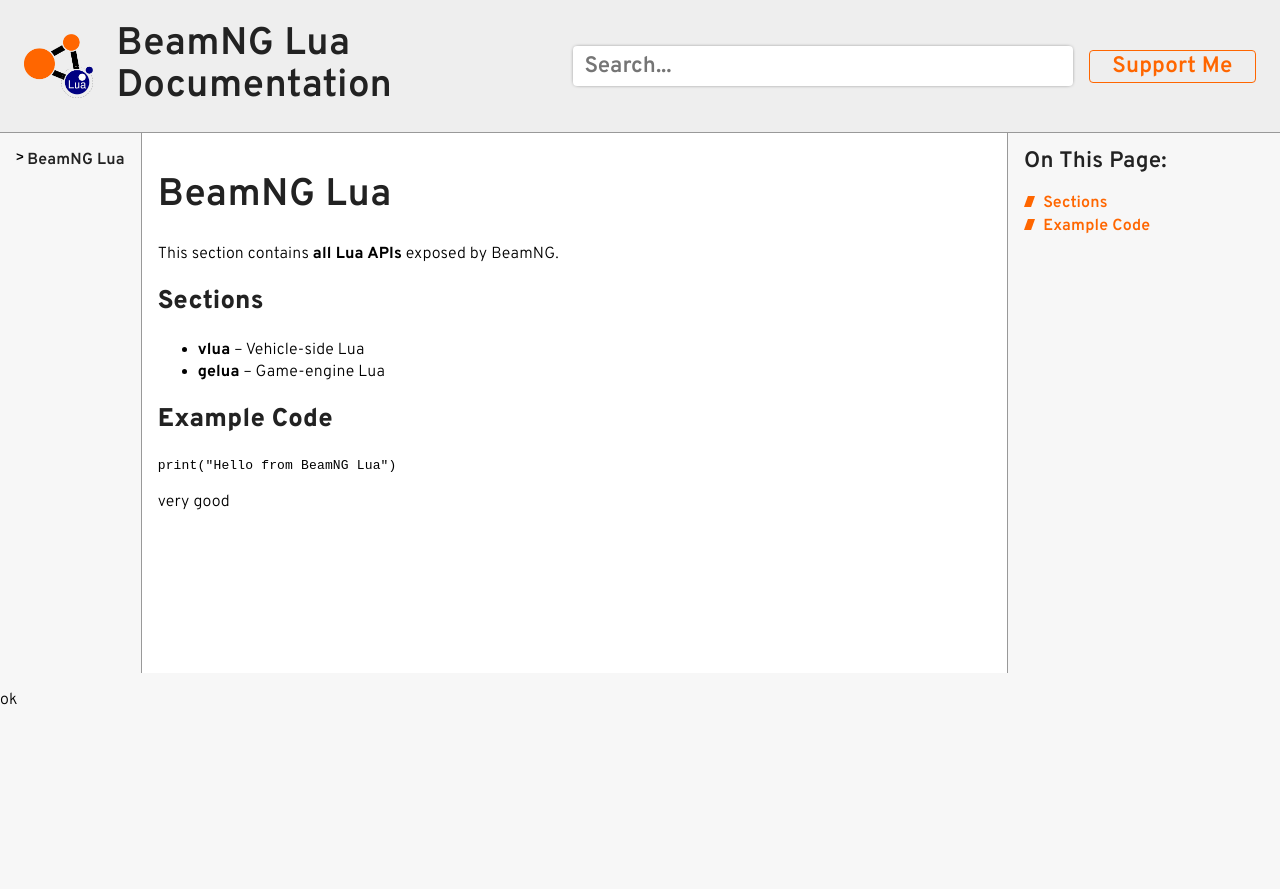
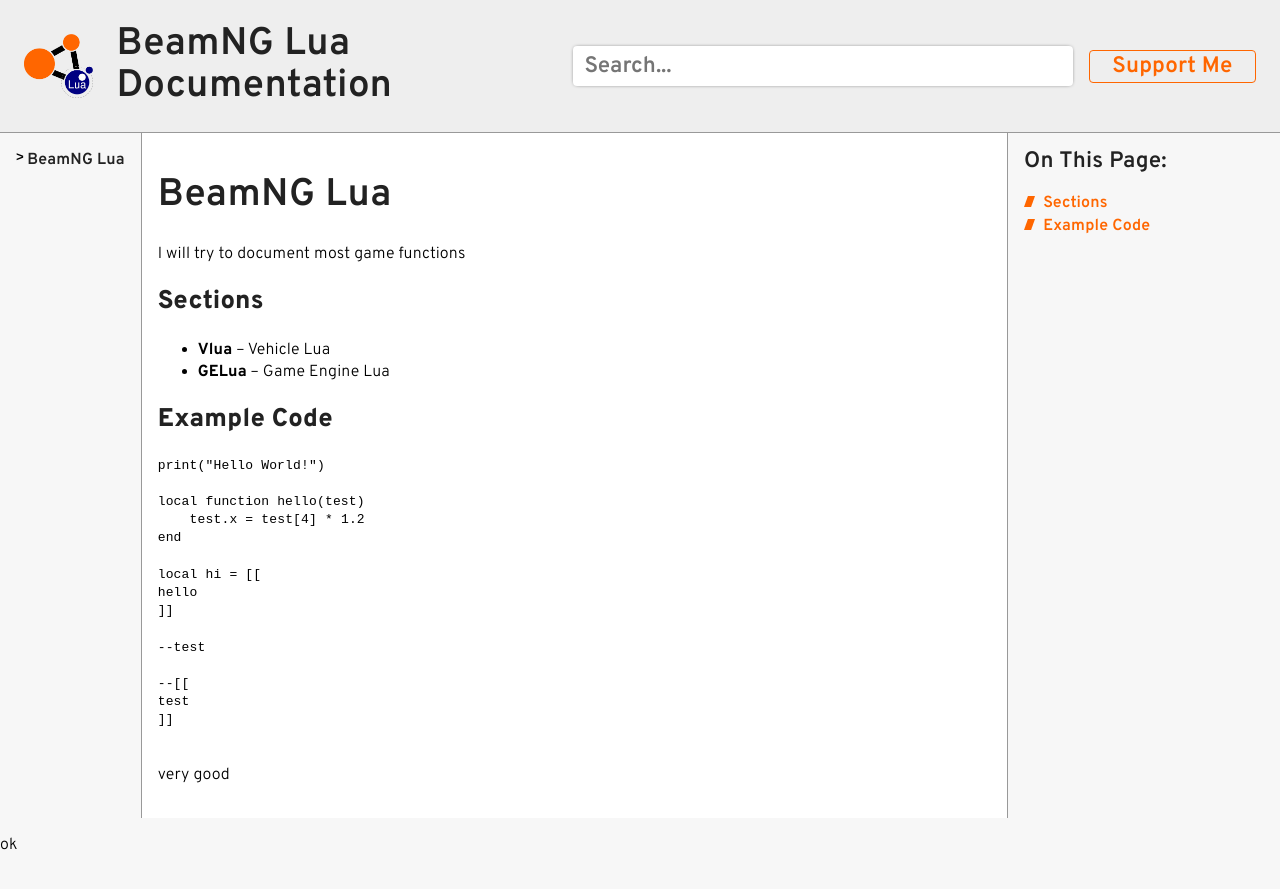
Before and after one commit to E32k/e32k.github.io, a Jekyll site: the page built from beamng/lua/index.md, in a window 1280 px wide. Shown: the top 889 px of the page. Built offline with Jekyll 4.4.1, drawn with Linux system fonts in a browser that asks for light colours.

Commit message:
changes to pages

````diff
--- a/beamng/lua/index.md
+++ b/beamng/lua/index.md
@@ -5,16 +5,31 @@
 
 # BeamNG Lua
 
-This section contains **all Lua APIs** exposed by BeamNG.
+I will try to document most game functions
 
 ## Sections
 
-- **vlua** – Vehicle-side Lua
-- **gelua** – Game-engine Lua
+- **Vlua** – Vehicle Lua
+- **GELua** – Game Engine Lua
 
 ## Example Code
 
 ```lua
-print("Hello from BeamNG Lua")
+print("Hello World!")
+
+local function hello(test)
+    test.x = test[4] * 1.2
+end
+
+local hi = [[
+hello
+]]
+
+--test
+
+--[[
+test
+]]
+
 ```
 very good
````
Also changed, not shown: beamng/lua/gelua/index.md (+3 -13 lines).
